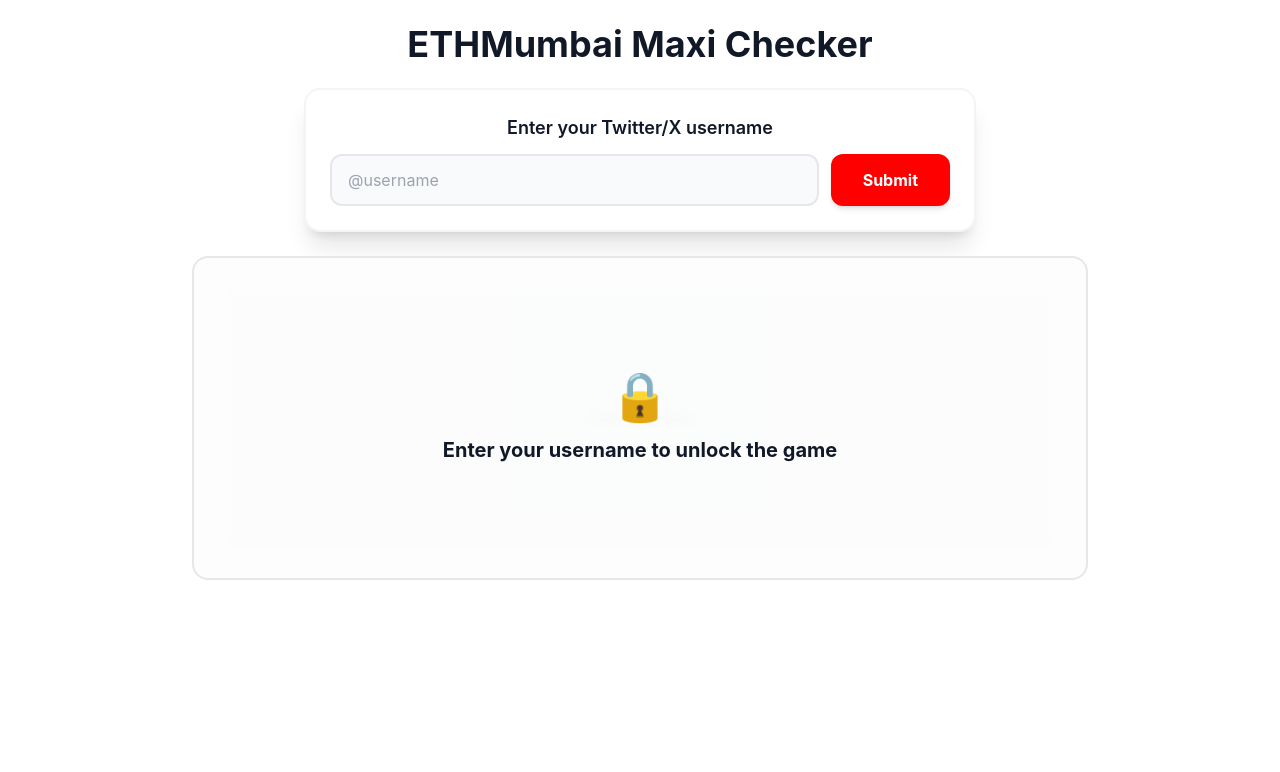
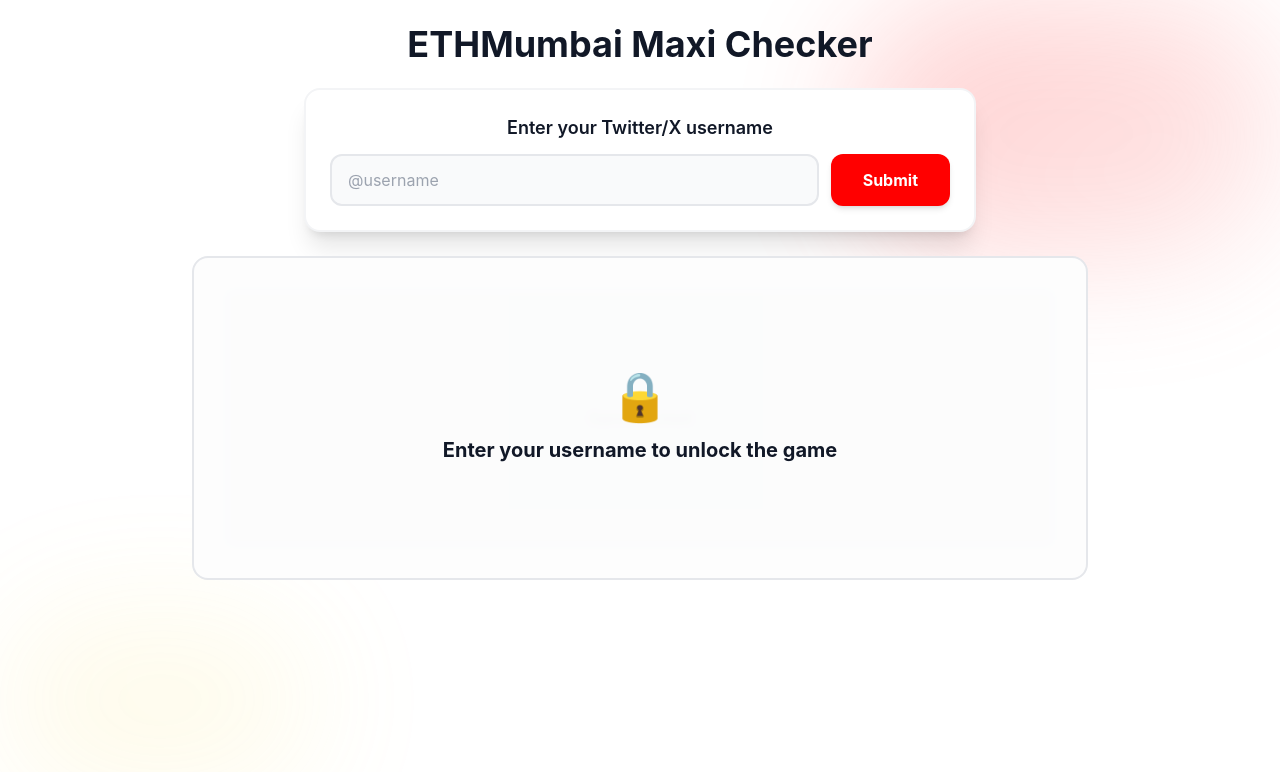
Before and after one commit to aagneye-syam/fancheck-ethmumbai, a Next.js app: page /play in a window 1280 px wide. Shown: the top 772 px of the page. Built offline with nearby package versions, Linux system fonts and the light colour scheme.

Commit message:
Add red and yellow gradient accents to play page background

```diff
--- a/app/play/page.tsx
+++ b/app/play/page.tsx
@@ -77,8 +77,12 @@
   }
 
   return (
-    <main className="min-h-screen bg-white p-4 md:p-6">
-      <div className="max-w-6xl mx-auto">
+    <main className="min-h-screen bg-white p-4 md:p-6 relative overflow-hidden">
+      {/* Red accent gradient in corners */}
+      <div className="absolute top-0 right-0 w-1/3 h-1/3 bg-gradient-to-br from-ethmumbai-red to-red-300 opacity-20 rounded-full blur-3xl"></div>
+      <div className="absolute bottom-0 left-0 w-1/4 h-1/4 bg-gradient-to-tr from-yellow-400 to-yellow-200 opacity-10 rounded-full blur-3xl"></div>
+
+      <div className="max-w-6xl mx-auto relative z-10">
         {/* Header */}
         <div className="text-center mb-6">
           <h1 className="text-3xl md:text-4xl font-bold text-gray-900 mb-2">
```
